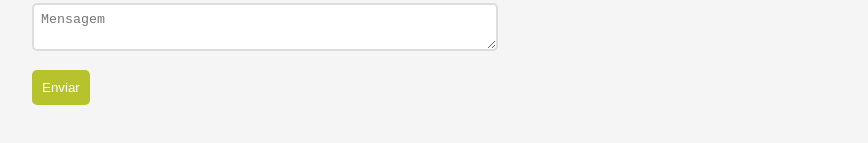
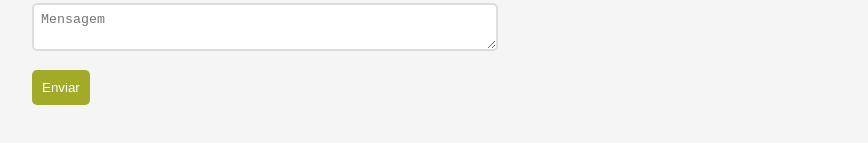
Before and after one commit to GuhStvo/CadastroFor, a plain HTML site: page aula07.html in a window 1280 px wide. In both pictures the pointer is over the button "Enviar". Shown: the part 323-466 px from the top of the page, without its empty margins (118-986 px from the left). Drawn offline with Linux system fonts and the light colour scheme.

Commit message:
Update aula07.css

```diff
--- a/assets/css/aula07.css
+++ b/assets/css/aula07.css
@@ -40,6 +40,10 @@ body{
 .button-send{
     color: #fff;
     background-color: #b4c123;
+}
+
+.button-send:hover {
+    background-color: #9da81e;
 }
 
 .card{
```
